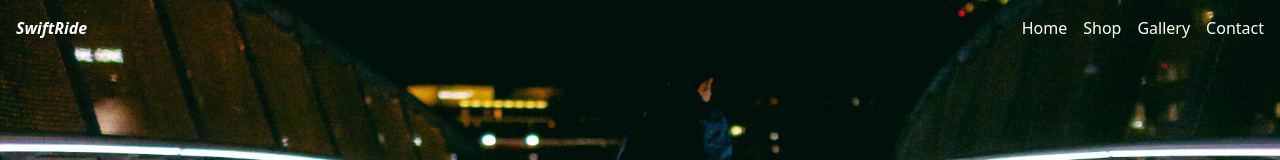
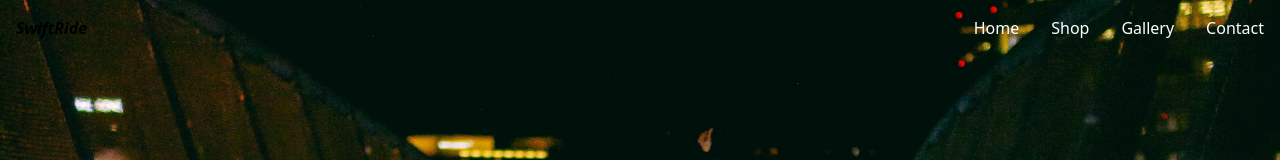
Before and after one commit to FlorenceBastaraud/swiftride, a Next.js app in the folder frontend/: page / in a window 1280 px wide. Shown: the top 160 px of the page. Built offline with nearby package versions, Linux system fonts and the light colour scheme; no server answers.

Commit message:
modified hero and header

```diff
--- a/frontend/src/app/globals.css
+++ b/frontend/src/app/globals.css
@@ -26,13 +26,3 @@
 .transition-effect {
   transition: 0.3s ease-in-out;
 }
-
-.swiper-button-next::after,
-.swiper-button-prev::after {
-  color: #000;
-}
-
-.swiper-button-next:hover::after,
-.swiper-button-prev:hover::after {
-  color: #535252;
-}
--- a/frontend/src/components/Header.tsx
+++ b/frontend/src/components/Header.tsx
@@ -25,48 +25,62 @@ const Header = () => {
       }`}
       style={{ zIndex: 200 }}
     >
-      <div className="wrapper flex justify-between">
+      <div className="wrapper flex justify-between items-center p-4">
         <Link
-          className={`p-2 transition-effect rounded-2xl hover:scale-110 ${
-            isScrolled ? 'hover:text-black' : 'hover:text-white'
-          }`}
+          className="p-2 transition-effect rounded-2xl hover:scale-110 text-black"
           href="/"
         >
           <span className="font-bold italic">SwiftRide</span>
         </Link>
-        <ul className="flex">
+        <ul className="flex space-x-4">
+          <li>
             <Link
-            className={`p-2 transition-effect rounded-2xl hover:scale-110 ${
-              isScrolled ? 'hover:text-black' : 'hover:text-white'
+              className={`p-2 transition-effect rounded-2xl ${
+                isScrolled
+                  ? 'text-black hover:text-gray-800'
+                  : 'text-white hover:text-gray-300'
               }`}
               href="/"
             >
               Home
             </Link>
+          </li>
+          <li>
             <Link
-            className={`p-2 transition-effect rounded-2xl hover:scale-110 ${
-              isScrolled ? 'hover:text-black' : 'hover:text-white'
+              className={`p-2 transition-effect rounded-2xl ${
+                isScrolled
+                  ? 'text-black hover:text-gray-800'
+                  : 'text-white hover:text-gray-300'
               }`}
               href="/shop"
             >
               Shop
             </Link>
+          </li>
+          <li>
             <Link
-            className={`p-2 transition-effect rounded-2xl hover:scale-110 ${
-              isScrolled ? 'hover:text-black' : 'hover:text-white'
+              className={`p-2 transition-effect rounded-2xl ${
+                isScrolled
+                  ? 'text-black hover:text-gray-800'
+                  : 'text-white hover:text-gray-300'
               }`}
               href="/gallery"
             >
               Gallery
             </Link>
+          </li>
+          <li>
             <Link
-            className={`p-2 transition-effect rounded-2xl hover:scale-110 ${
-              isScrolled ? 'hover:text-black' : 'hover:text-white'
+              className={`p-2 transition-effect rounded-2xl ${
+                isScrolled
+                  ? 'text-black hover:text-gray-800'
+                  : 'text-white hover:text-gray-300'
               }`}
               href="/contact"
             >
               Contact
             </Link>
+          </li>
         </ul>
       </div>
     </header>
--- a/frontend/src/components/HeroSlider.tsx
+++ b/frontend/src/components/HeroSlider.tsx
@@ -6,15 +6,11 @@ import 'swiper/css/bundle'
 import axios from 'axios'
 import { CategoryType } from '@/data/propTypes/category'
 import Link from 'next/link'
-import { shuffleColors, colors } from '@/utils/functions'
 
 const HeroSlider = () => {
   const [categories, setCategories] = useState<CategoryType[]>([])
-  const [shuffledColors, setShuffledColors] = useState<string[]>([])
 
   const swiperRef = useRef<HTMLDivElement | null>(null)
-  const swiperBtnNext = useRef<HTMLDivElement | null>(null)
-  const swiperBtnPrev = useRef<HTMLDivElement | null>(null)
 
   useEffect(() => {
     const fetchCategories = async () => {
@@ -29,23 +25,25 @@ const HeroSlider = () => {
     }
 
     fetchCategories()
-
-    setShuffledColors(shuffleColors(colors))
   }, [])
 
   useEffect(() => {
+    let swiperInstance: Swiper | null = null
+
     if (swiperRef.current) {
-      new Swiper(swiperRef.current, {
+      swiperInstance = new Swiper(swiperRef.current, {
         loop: true,
         autoplay: {
           delay: 5000,
         },
         slidesPerView: 1,
-        navigation: {
-          nextEl: swiperBtnNext.current,
-          prevEl: swiperBtnPrev.current,
-        },
       })
+    }
+
+    return () => {
+      if (swiperInstance) {
+        swiperInstance.destroy()
+      }
     }
   }, [categories])
 
@@ -54,7 +52,7 @@ const HeroSlider = () => {
       <div className="swiper-hero w-full h-full" ref={swiperRef}>
         <div className="swiper-wrapper w-full h-full">
           {categories.length > 0 ? (
-            categories.map((category, index) => {
+            categories.map((category) => {
               const imageUrl =
                 process.env.NEXT_PUBLIC_STRAPI_URL + category.Image[0]?.url ||
                 ''
@@ -63,14 +61,8 @@ const HeroSlider = () => {
               const imageWidth = category.Image[0]?.width || 1280
               const imageHeight = category.Image[0]?.height || 500
 
-              const uniqueColor = shuffledColors[index % shuffledColors.length]
-
               return (
-                <div
-                  key={category.id}
-                  className="swiper-slide"
-                  style={{ backgroundColor: uniqueColor }}
-                >
+                <div key={category.id} className="swiper-slide bg-gray-100">
                   <div className="flex h-full relative">
                     <div
                       style={{ zIndex: '100' }}
@@ -81,9 +73,9 @@ const HeroSlider = () => {
                       </h2>
                       <Link
                         href={'/' + category.Slug}
-                        className="text-white bg-black py-2 px-4 border border-transparent rounded-2xl transition-effect hover:bg-white hover:text-black hover:border-black"
+                        className="text-white bg-black py-1 px-4 border border-transparent rounded-2xl transition-effect hover:bg-white hover:text-black hover:border-black"
                       >
-                        Shop {category.Name}
+                        Discover more
                       </Link>
                     </div>
                     {imageUrl ? (
@@ -102,10 +94,7 @@ const HeroSlider = () => {
               )
             })
           ) : (
-            <div
-              className="swiper-slide"
-              style={{ backgroundColor: colors[0] }}
-            >
+            <div className="swiper-slide">
               <div className="w-full h-full relative">
                 <img
                   src="/images/default-hero.jpg"
@@ -128,9 +117,6 @@ const HeroSlider = () => {
             </div>
           )}
         </div>
-
-        <div className="swiper-button-prev" ref={swiperBtnPrev}></div>
-        <div className="swiper-button-next" ref={swiperBtnNext}></div>
       </div>
     </section>
   )
--- a/frontend/src/components/ProductCard.tsx
+++ b/frontend/src/components/ProductCard.tsx
@@ -22,7 +22,7 @@ const ProductCard: React.FC<ProductCardProps> = ({
   return (
     <Link href={`/products/${productDetails.Slug}`} passHref>
       <div
-        className={`bg-white p-6 rounded-lg shadow-lg max-w-product-card mx-auto relative transition-transform duration-200 ease-in-out hover:ring-2 hover:ring-black-400 ${
+        className={`overflow-hidden bg-white p-6 rounded-lg shadow-lg max-w-product-card mx-auto relative transition-transform duration-200 ease-in-out hover:ring-2 hover:ring-black-400 ${
           isBestSeller ? 'ring-2 ring-black-400' : ''
         }`}
       >
--- a/frontend/src/utils/functions.tsx
+++ b/frontend/src/utils/functions.tsx
@@ -1,15 +1,3 @@
 export function stripText(text: string, limit: number): string {
   return text.length > limit ? text.slice(0, limit) + '...' : text
 }
-
-export const colors: string[] = [
-  '#ffd6af',
-  '#cbe896',
-  '#b4cded',
-  '#f7b2bd',
-  '#9eb7e5',
-]
-
-export function shuffleColors(colors: string[]): string[] {
-  return [...colors].sort(() => 0.5 - Math.random())
-}
--- a/frontend/tailwind.config.ts
+++ b/frontend/tailwind.config.ts
@@ -13,7 +13,7 @@ const config: Config = {
         foreground: 'var(--foreground)',
       },
       height: {
-        hero: '500px',
+        hero: '600px',
       },
       zIndex: {
         minus: '-1',
```
Lines whose indentation alone changed are shown as unchanged.
